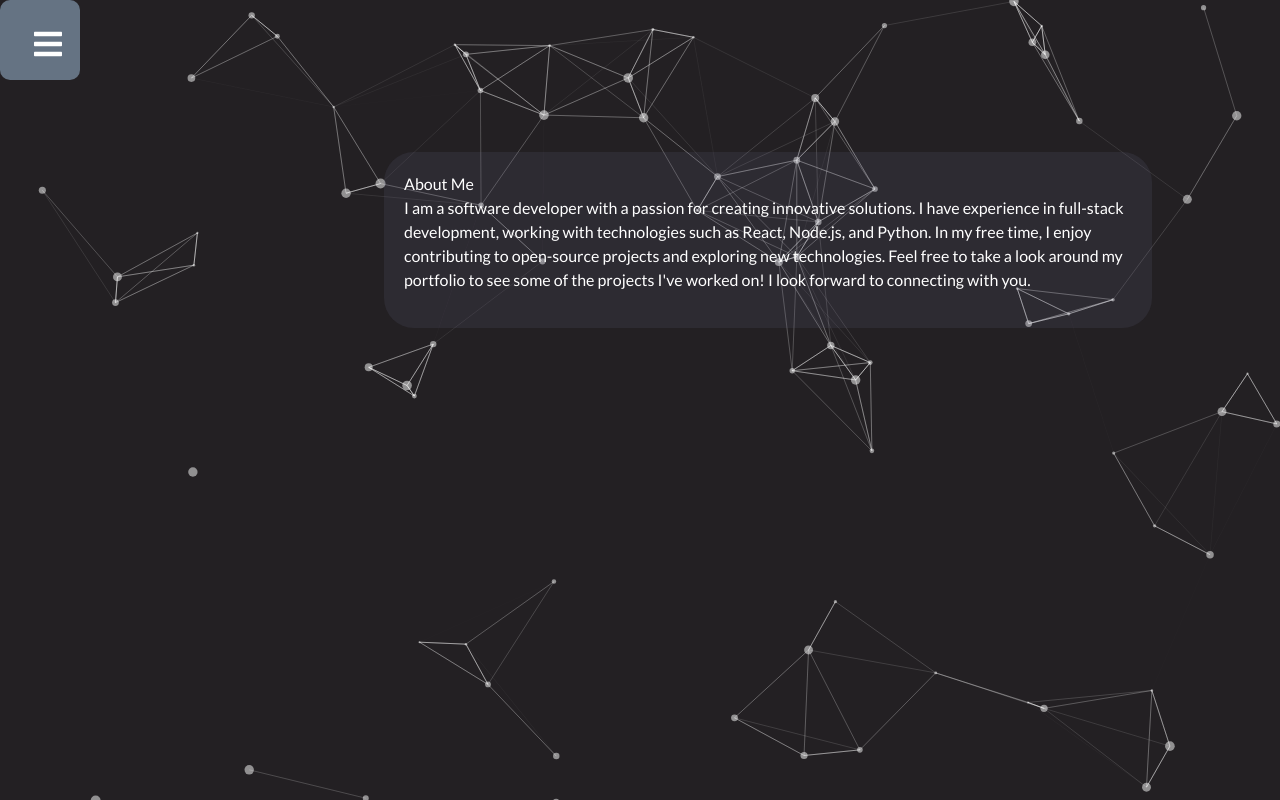
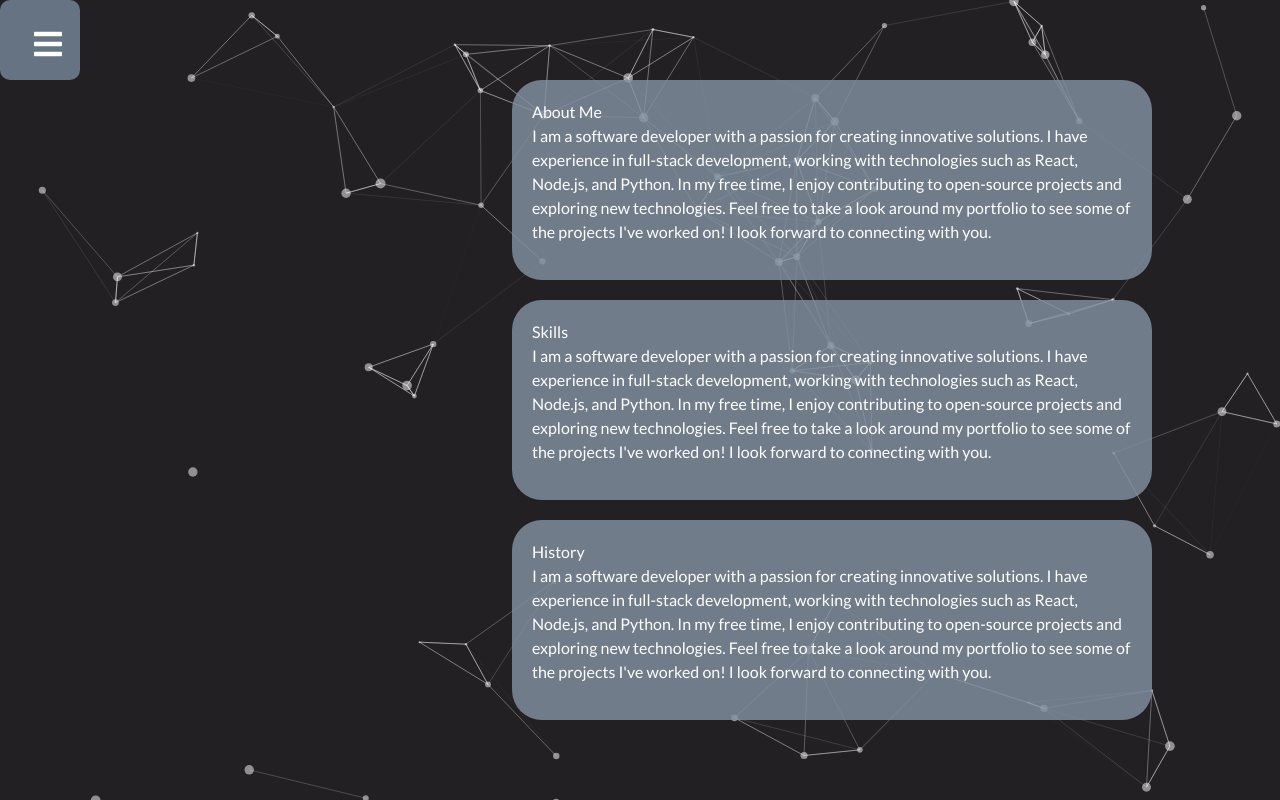
Before and after one commit to LeiNode/project-demos, a React (Vite) app in the folder Project Portfolio/: page / in a window 1280 px wide. Built offline with nearby package versions, Linux system fonts and the light colour scheme.

Commit message:
Moved the Introductory Paragraph
todo
- Add profile picture
- Integrate project into tab
- Deploy onto web as static website
- add click on counter to see amount of visits

```diff
--- a/Project Portfolio/src/components/NavBar.css
+++ b/Project Portfolio/src/components/NavBar.css
@@ -26,6 +26,7 @@
     top: 0;
     left: -100%;
     transition: 850ms;
+    z-index: 10;
 }
 
 .nav-menu.active{
@@ -36,7 +37,7 @@
 .nav-text{
     display: flex;
     justify-content: start;
-    align-items: cetner;
+    align-items: center;
     padding: 8px 0px 8px 16px;
     list-style: None;
     height: 60px;
--- a/Project Portfolio/src/components/SidebarData.tsx
+++ b/Project Portfolio/src/components/SidebarData.tsx
@@ -8,18 +8,13 @@ export const SidebarData = [
         cName: 'nav-text'
     },
     {
-        title: 'Convolutional Neural Network ',
+        title: 'Anamoly Detection in Time Series Data',
         path: '/Project1',
         cName: 'nav-text'
     },
     {
-        title: 'Project2',
+        title: 'Stay Tuned for More Projects!',
         path: '/Project2',
         cName: 'nav-text'
-    },
-    {
-        title: 'Project3',
-        path: '/Project3',
-        cName: 'nav-text'
-    },
+    }
 ]
--- a/Project Portfolio/src/pages/Home.css
+++ b/Project Portfolio/src/pages/Home.css
@@ -1,11 +1,15 @@
 .content-container{
-    position: absolute; /* Positions the text relative to the container */
-    top: 30%; /* Center vertically */
-    left: 60%; /* Center horizontally */
-    width: 60%; /* Sets the width of the text container */
-    transform: translate(-50%, -50%); /* Precisely centers the text */
+    position: relative; /* Positions the text relative to the container */
+    left: 40%; /* Center horizontally */
+    width: 50%; /* Sets the width of the text container */
     color: white; /* Ensures text is visible */
-    background-color: #6a6a8528; /* Optional: Adds a background for readability */
+    background-color: #8391A1d2; /* Optional: Adds a background for readability */
     padding: 20px;
     border-radius: 30px;
+    margin-bottom: 20px;
 }
+
+.content-container h1 {
+    font-size: 3rem; /* Adjusts the size of the heading */
+    margin-bottom: 20px; /* Adds space below the heading */
+}
--- a/Project Portfolio/src/pages/Home.tsx
+++ b/Project Portfolio/src/pages/Home.tsx
@@ -3,6 +3,7 @@ import "./Home.css"
 
 function Home() {
   return (
+      <div>
         <div className='content-container'>
           About Me
           <p>
@@ -13,6 +14,30 @@ function Home() {
             I look forward to connecting with you.
           </p>
         </div>
+
+        <div className='content-container'>
+          Skills
+          <p>
+            I am a software developer with a passion for creating innovative solutions.
+            I have experience in full-stack development, working with technologies such as React, Node.js, and Python.
+            In my free time, I enjoy contributing to open-source projects and exploring new technologies.
+            Feel free to take a look around my portfolio to see some of the projects I've worked on!
+            I look forward to connecting with you.
+          </p>
+        </div>
+
+        <div className='content-container'>
+          History
+          <p>
+            I am a software developer with a passion for creating innovative solutions.
+            I have experience in full-stack development, working with technologies such as React, Node.js, and Python.
+            In my free time, I enjoy contributing to open-source projects and exploring new technologies.
+            Feel free to take a look around my portfolio to see some of the projects I've worked on!
+            I look forward to connecting with you.
+          </p>
+        </div>
+      </div>
+
   )
 }
 
--- /dev/null
+++ b/Project Portfolio/src/pages/Project1.css
@@ -0,0 +1,17 @@
+.content-container{
+    position: absolute; /* Positions the text relative to the container */
+    top: 30%; /* Center vertically */
+    left: 60%; /* Center horizontally */
+    width: 60%; /* Sets the width of the text container */
+    transform: translate(-50%, -50%); /* Precisely centers the text */
+    color: white; /* Ensures text is visible */
+    background-color: #6a6a8599; /* Optional: Adds a background for readability */
+    padding: 20px;
+    border-radius: 30px;
+    margin-bottom: 20px;
+}
+
+.content-container h1 {
+    font-size: 3rem; /* Adjusts the size of the heading */
+    margin-bottom: 20px; /* Adds space below the heading */
+}
--- /dev/null
+++ b/Project Portfolio/src/pages/Project2.css
@@ -0,0 +1,16 @@
+.content-container{
+    position: absolute; /* Positions the text relative to the container */
+    top: 30%; /* Center vertically */
+    left: 60%; /* Center horizontally */
+    width: 60%; /* Sets the width of the text container */
+    transform: translate(-50%, -50%); /* Precisely centers the text */
+    color: white; /* Ensures text is visible */
+    background-color: #6a6a8599; /* Optional: Adds a background for readability */
+    padding: 20px;
+    border-radius: 30px;
+}
+
+.content-container h1 {
+    font-size: 3rem; /* Adjusts the size of the heading */
+    margin-bottom: 20px; /* Adds space below the heading */
+}
```
Lines whose indentation alone changed are shown as unchanged.
